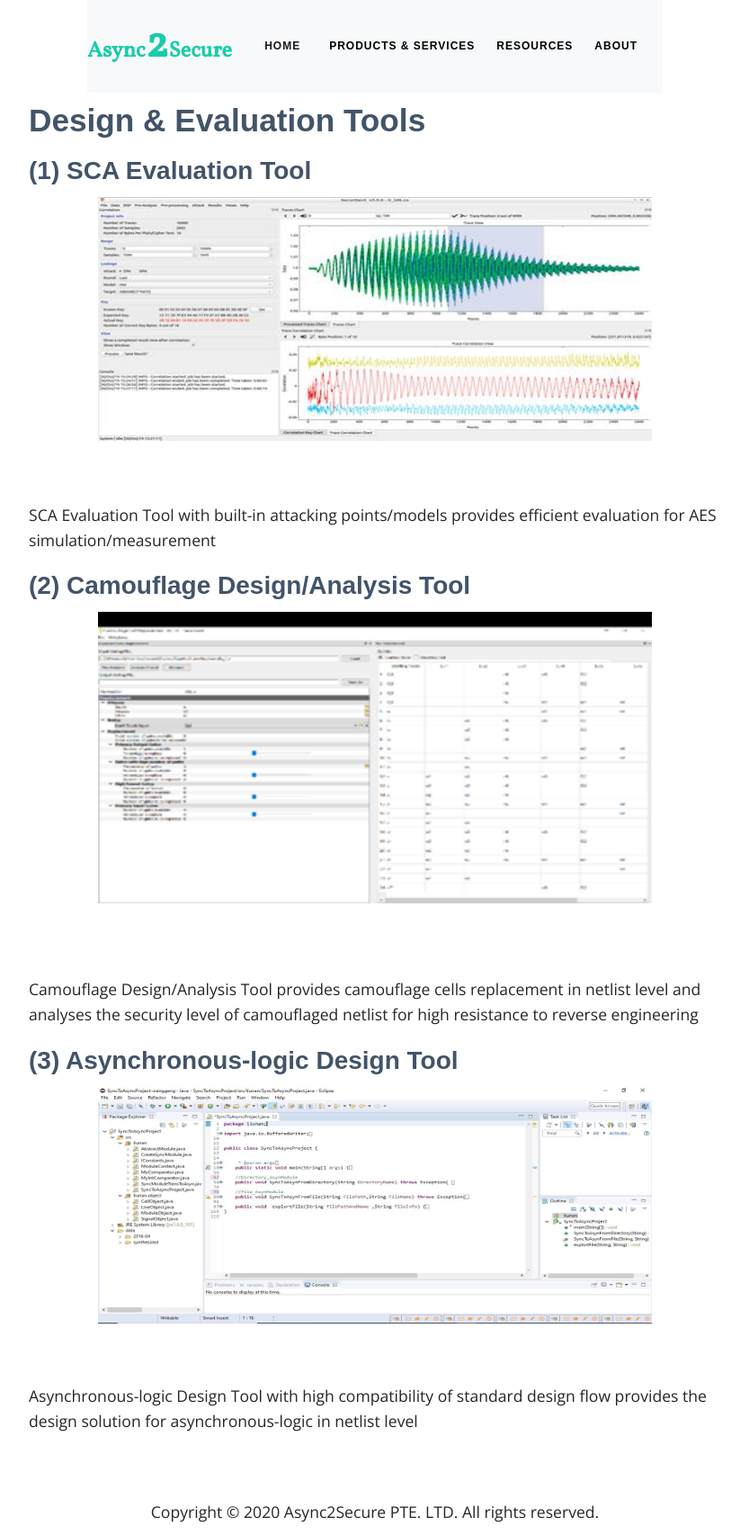
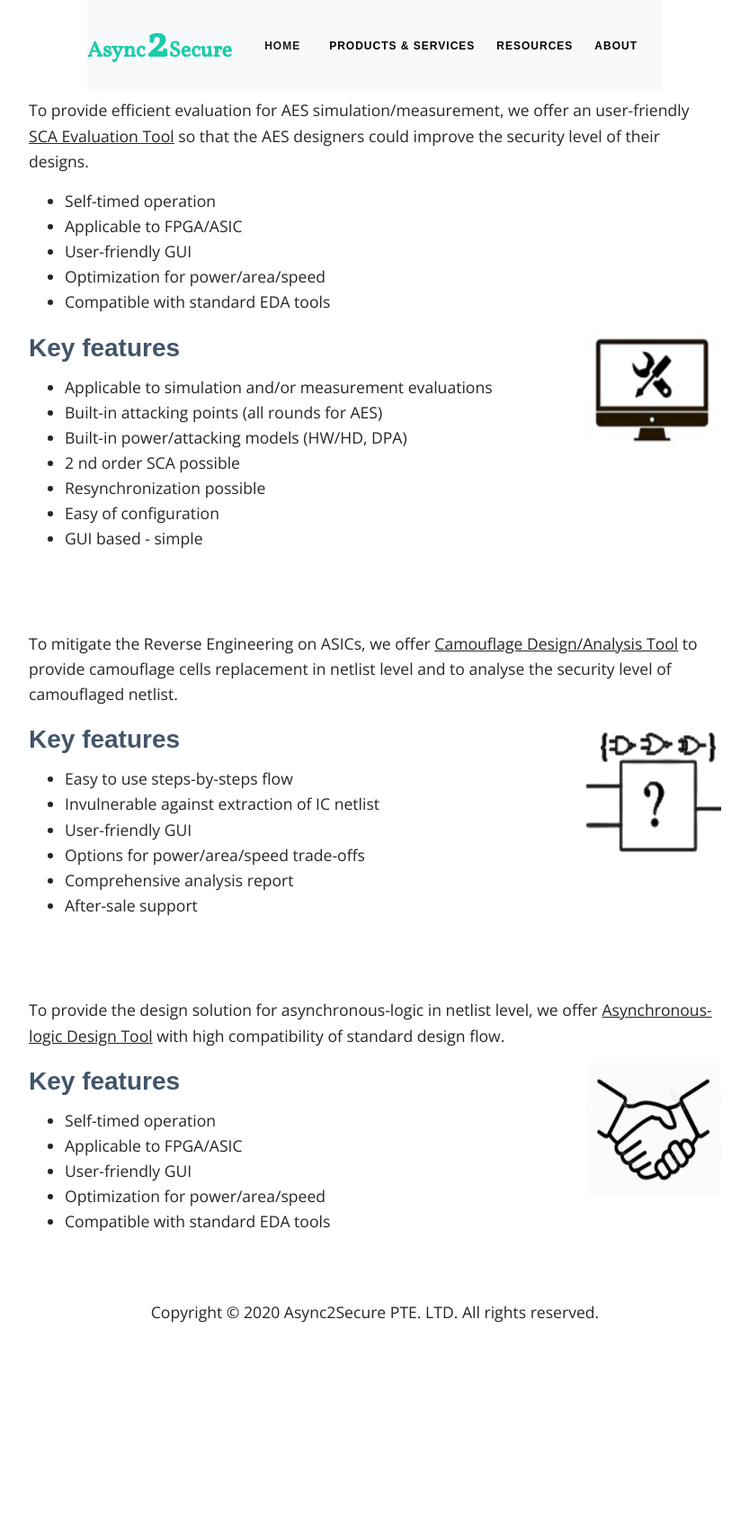
Before and after one commit to async2secure/async2secure.github.io, a Jekyll site: the page built from _pages/products/design_and_evaluation_tools.md, in a window 1280 px wide. Shown: the whole page at 90% size, without its empty margins (223-1056 px from the left). Built offline with Jekyll 4.4.1, drawn with Linux system fonts in a browser that asks for light colours; some web fonts are replaced; after the commit the page ends 1484 px from its top, so only the background shows below that.

Commit message:
redesign design and evaluation tools page

```diff
--- a/_pages/products/design_and_evaluation_tools.md
+++ b/_pages/products/design_and_evaluation_tools.md
@@ -12,42 +12,97 @@ permalink: /products/design_and_evaluation_tools
 </content>
 </div>
 
-## Design & Evaluation Tools
+To provide efficient evaluation for AES simulation/measurement, we offer an user-friendly <u>SCA
+Evaluation Tool</u> so that the AES designers could improve the security level of their designs.
 
-### (1) SCA Evaluation Tool
+- Self-timed operation
+- Applicable to FPGA/ASIC
+- User-friendly GUI
+- Optimization for power/area/speed
+- Compatible with standard EDA tools
 
 <div class="container">
     <div class="row">
-        <div class="col-sm">
-            <img class="mx-auto d-block" src="/assets/products/tools/image--040.jpg" width="80%" height="80%">
+
+        <div class="col">
+
+<h3 id="key-features">Key features</h3>
+<ul>
+  <li>Applicable to simulation and/or measurement evaluations</li>
+  <li>Built-in attacking points (all rounds for AES)</li>
+  <li>Built-in power/attacking models (HW/HD, DPA)</li>
+  <li>2 nd order SCA possible</li>
+  <li>Resynchronization possible</li>
+  <li>Easy of configuration</li>
+  <li>GUI based - simple</li>
+</ul>
+
         </div>
+        <div class="col-sm-auto">
+        <img class="mx-auto d-block" src="/assets/products/tools/image--004.png" style="width:150px;height:150px;">
+        </div>
+
     </div>
+
 </div>
+<br>
+<br>
 
-SCA Evaluation Tool with built-in attacking points/models provides efficient evaluation for
-AES simulation/measurement
-
-### (2) Camouflage Design/Analysis Tool
+To mitigate the Reverse Engineering on ASICs, we offer <u>Camouflage Design/Analysis Tool</u> to
+provide camouflage cells replacement in netlist level and to analyse the security level of
+camouflaged netlist.
 
 <div class="container">
     <div class="row">
-        <div class="col-sm">
-            <img class="mx-auto d-block" src="/assets/products/tools/rsz_image--041.png" width="80%" height="80%">
+
+        <div class="col">
+
+<h3 id="key-features">Key features</h3>
+
+<ul>
+  <li>Easy to use steps-by-steps flow</li>
+  <li>Invulnerable against extraction of IC netlist</li>
+  <li>User-friendly GUI</li>
+  <li>Options for power/area/speed trade-offs</li>
+  <li>Comprehensive analysis report</li>
+  <li>After-sale support</li>
+</ul>
+
         </div>
+        <div class="col-sm-auto">
+        <img class="mx-auto d-block" src="/assets/products/security_ip/image--003.png" style="width:150px;height:150px;">
+        </div>
+
     </div>
+
 </div>
 
-Camouflage Design/Analysis Tool provides camouflage cells replacement in netlist level and
-analyses the security level of camouflaged netlist for high resistance to reverse engineering
+<br>
+<br>
 
-### (3) Asynchronous-logic Design Tool
+To provide the design solution for asynchronous-logic in netlist level, we offer <u>Asynchronous-
+logic Design Tool</u> with high compatibility of standard design flow.
 
 <div class="container">
     <div class="row">
-        <div class="col-sm">
-            <img class="mx-auto d-block" src="/assets/products/tools/async_design_tool.jpg" width="80%" height="80%">
+
+        <div class="col">
+
+<h3 id="key-features">Key features</h3>
+
+<ul>
+  <li>Self-timed operation</li>
+  <li>Applicable to FPGA/ASIC</li>
+  <li>User-friendly GUI</li>
+  <li>Optimization for power/area/speed</li>
+  <li>Compatible with standard EDA tools</li>
+</ul>
+
         </div>
+        <div class="col-sm-auto">
+          <img class="mx-auto d-block image" src="/assets/home/asynchronous_logic.png" style="width:150px;height:150px;transform:rotate(180deg);">
+        </div>
+
     </div>
+
 </div>
-Asynchronous-logic Design Tool with high compatibility of standard design flow provides the
-design solution for asynchronous-logic in netlist level
```
Also changed, not shown: _pages/products/security_design_ips.md (+2 -2 lines), assets/products/tools/image--004.png (added).
